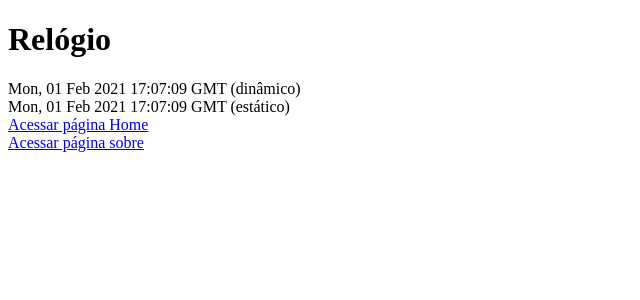
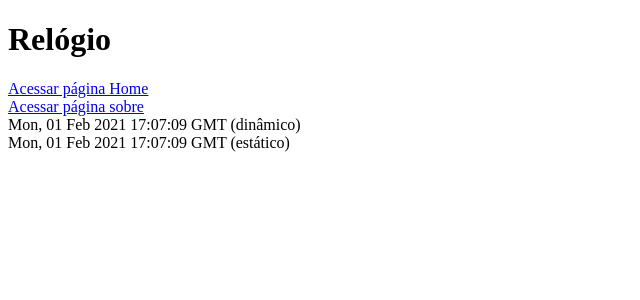
Before and after one commit to danrleylfd/next-tutorial, a Next.js app: page /time in a window 1280 px wide. Shown: the top 300 px of the page, without its empty margins (0-640 px from the left). Built offline with nearby package versions, Linux system fonts and the light colour scheme.

Commit message:
FULL DOPAMANOS

```diff
--- a/pages/time.js
+++ b/pages/time.js
@@ -6,8 +6,6 @@ function Tempo(props) {
   return (
     <div>
       <h1>Relógio</h1>
-      <div>{dynamicDateString} (dinâmico)</div>
-      <div>{props.staticDateString} (estático)</div>
       <Link href="/">
         <a>Acessar página Home</a>
       </Link>
@@ -15,6 +13,8 @@ function Tempo(props) {
       <Link href="/about">
         <a>Acessar página sobre</a>
       </Link>
+      <div>{dynamicDateString} (dinâmico)</div>
+      <div>{props.staticDateString} (estático)</div>
     </div>
   );
 }
```
